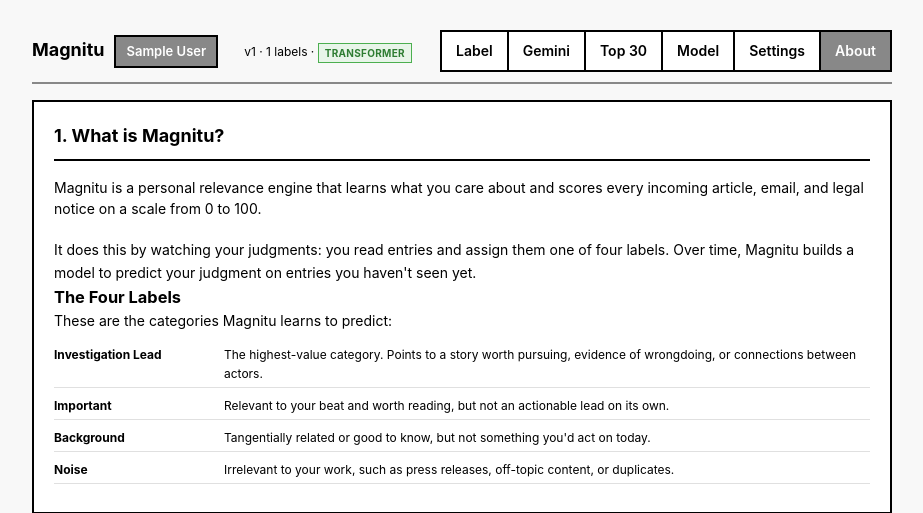
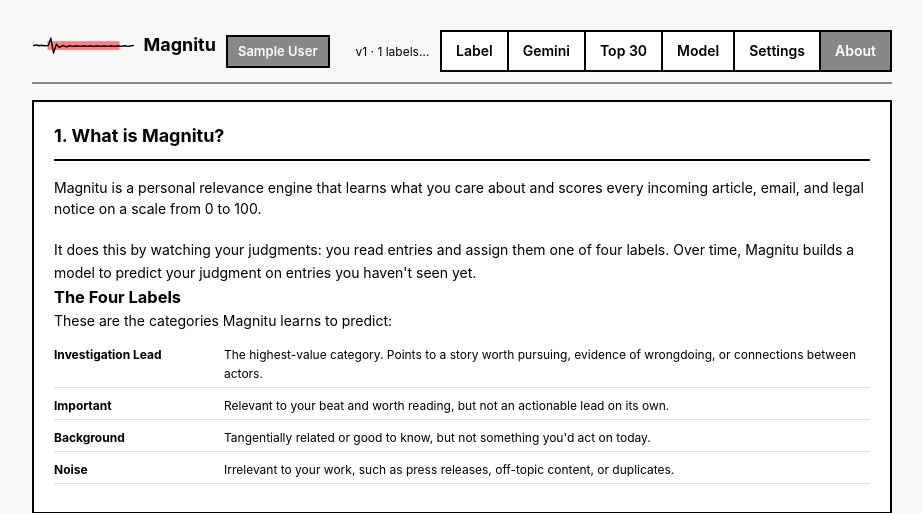
Before and after one commit to hektopascal2026/magnitu-v3, a FastAPI app: page /about in a window 1280 px wide. Shown: the top 513 px of the page, without its empty margins (178-1101 px from the left). Run offline with FastAPI, Linux system fonts and the light colour scheme; tables that the repository leaves empty hold one stand-in row (values such as "Sample post").

Commit message:
Add Magnitu heartbeat logo (web, mini, macOS app icon)
Made-with: Cursor

```diff
--- a/static/style.css
+++ b/static/style.css
@@ -55,9 +55,27 @@ body {
     font-weight: 700;
 }
 
-.top-bar-title a {
+.top-bar-title a,
+.top-bar-brand {
     color: #000000;
     text-decoration: none;
+}
+
+.top-bar-brand {
+    display: inline-flex;
+    align-items: center;
+    gap: 8px;
+}
+
+.brand-logo {
+    display: block;
+    height: 1.15em;
+    width: auto;
+    flex-shrink: 0;
+}
+
+.brand-text {
+    line-height: 1;
 }
 
 .top-bar-subtitle {
--- a/templates/layout.html
+++ b/templates/layout.html
@@ -4,6 +4,7 @@
     <meta charset="UTF-8">
     <meta name="viewport" content="width=device-width, initial-scale=1.0">
     <title>{% block title %}Magnitu{% endblock %}</title>
+    <link rel="icon" href="/static/magnitu-logo.svg" type="image/svg+xml">
     <link rel="stylesheet" href="/static/style.css">
     {% if profile_accent_bg %}
     <style>
@@ -22,7 +23,10 @@
         <div class="top-bar">
             <div class="top-bar-left">
                 <span class="top-bar-title">
-                    <a href="/">Magnitu</a>
+                    <a href="/" class="top-bar-brand">
+                        <img class="brand-logo" src="/static/magnitu-logo.svg" alt="" width="120" height="24" decoding="async">
+                        <span class="brand-text">Magnitu</span>
+                    </a>
                 </span>
                 {% if all_profiles and all_profiles|length > 1 %}
                 <span class="profile-switcher profile-switcher-indicator" title="Active workspace — change in Settings → Profiles">
```
Also changed, not shown: magnitu-mini/index.html (+18 -1 lines), install/README.txt, install/magnitu_app_icon_source.svg (added), magnitu-mini/magnitu-logo.svg (added), static/magnitu-logo.svg (added), 3 other files.
